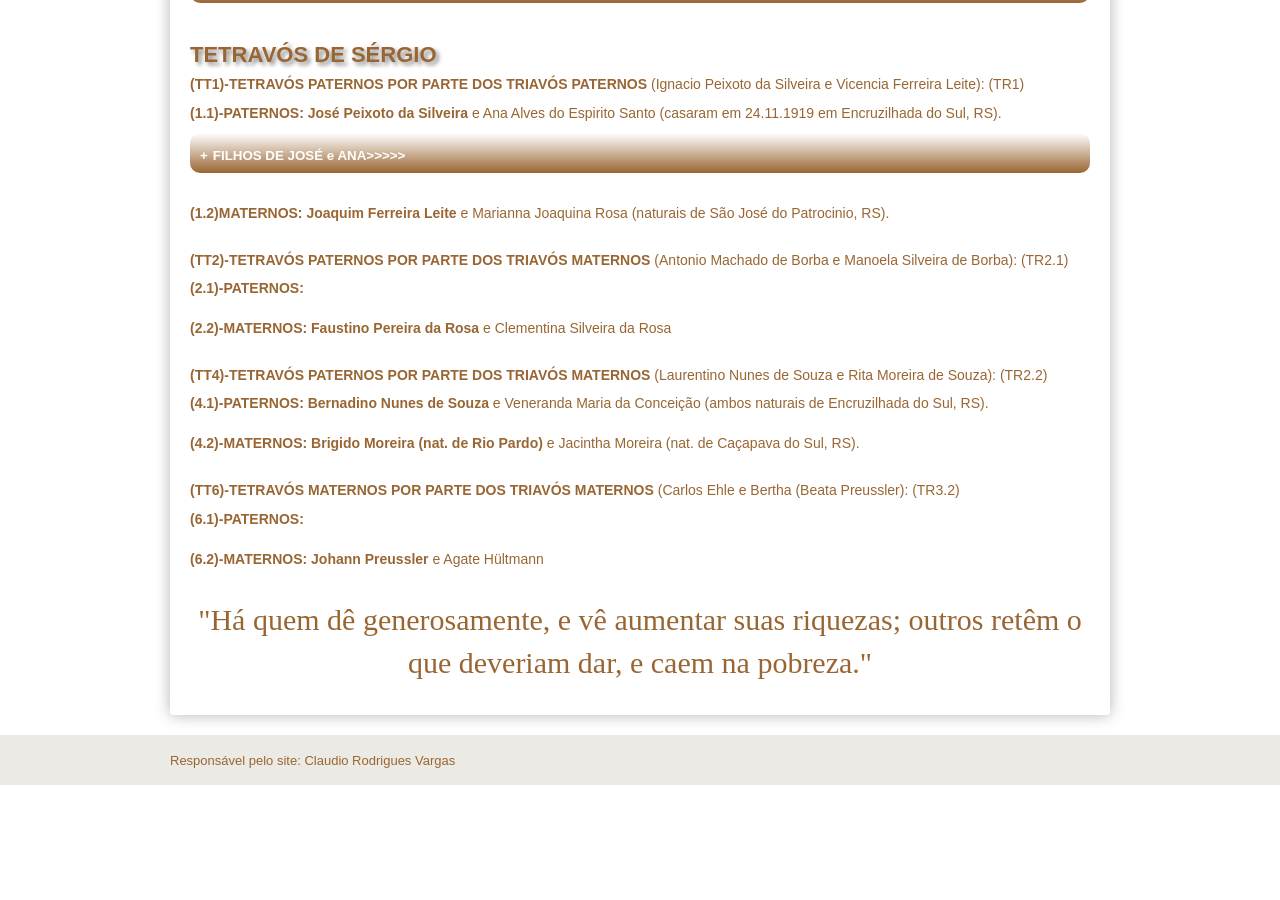
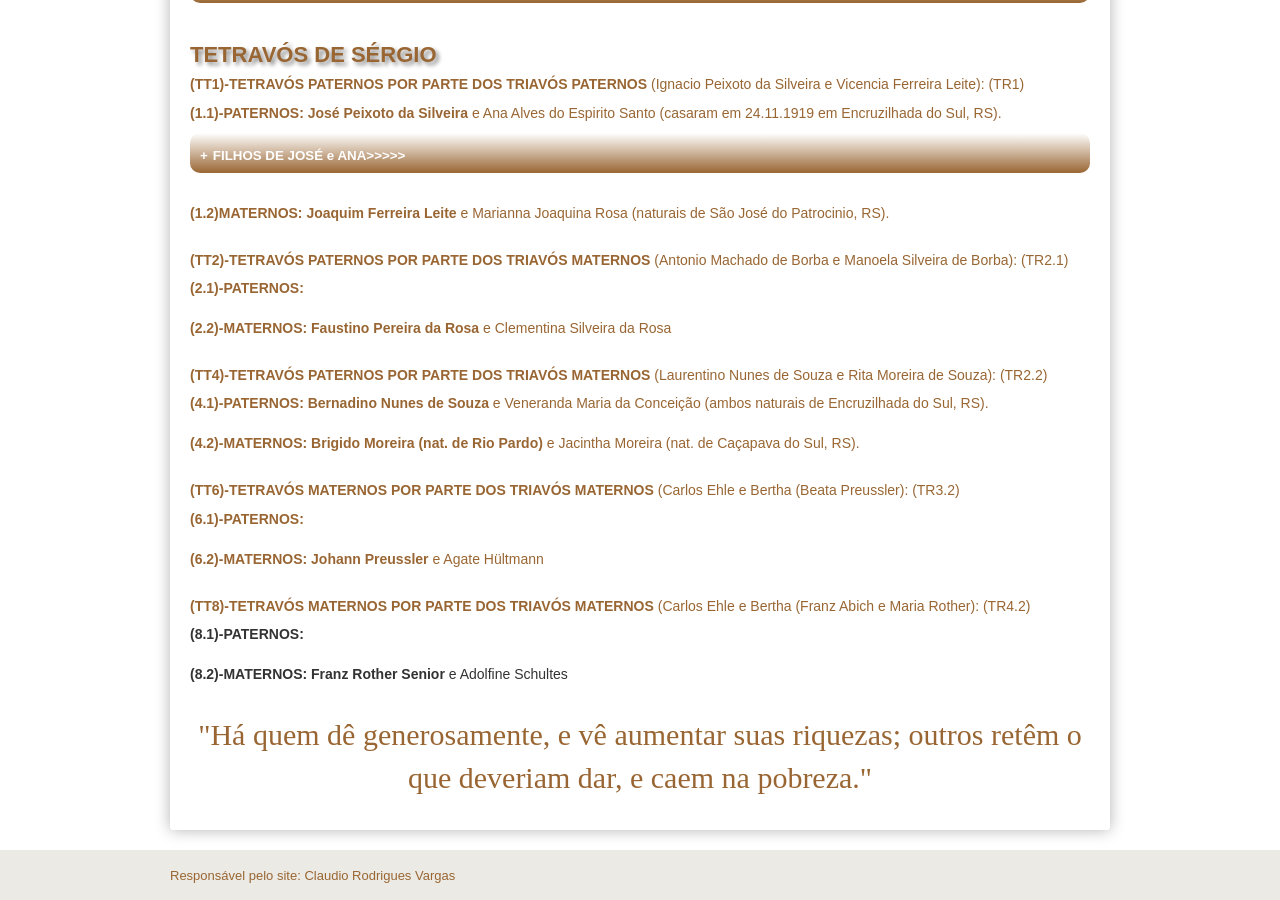
Before and after one commit to claudiovargas1955/claudiovargas1955.github.io, a Jekyll site: the page built from _pages/genealogia-de-sergio-luis-kirsch-da-silveira.html, in a window 1280 px wide and 900 px high, scrolled down 2546 px. Built offline with Jekyll 4.4.1, drawn with Linux system fonts in a browser that asks for light colours; some web fonts are replaced; before the commit the page ends 3331 px from its top, so only the background shows below that.

Commit message:
Update genealogia-de-sergio-luis-kirsch-da-silveira.html

```diff
--- a/_pages/genealogia-de-sergio-luis-kirsch-da-silveira.html
+++ b/_pages/genealogia-de-sergio-luis-kirsch-da-silveira.html
@@ -455,7 +455,10 @@ réis) ao governo da provincia de São Pedro.
    <b>(6.2)-MATERNOS: Johann Preussler </b>e Agate Hültmann <br><br>
 
 
+  <p><b><h5>(TT8)-TETRAVÓS MATERNOS POR PARTE DOS TRIAVÓS MATERNOS</b> (Carlos Ehle e Bertha (Franz Abich e Maria Rother): (TR4.2)</h5>
+     <b>(8.1)-PATERNOS: </b><br><br>
 
+     <b>(8.2)-MATERNOS: Franz Rother Senior </b>e Adolfine Schultes <br><br>
 
 <p style="color:#996633; text-align:center; font-size:30px; font-family: 'Rancho', cursive";><p style="color:#996633;
 text-align:center; font-size:30px; font-family: 'Rancho', cursive";>"Há quem dê generosamente, e vê aumentar suas riquezas; outros
```
